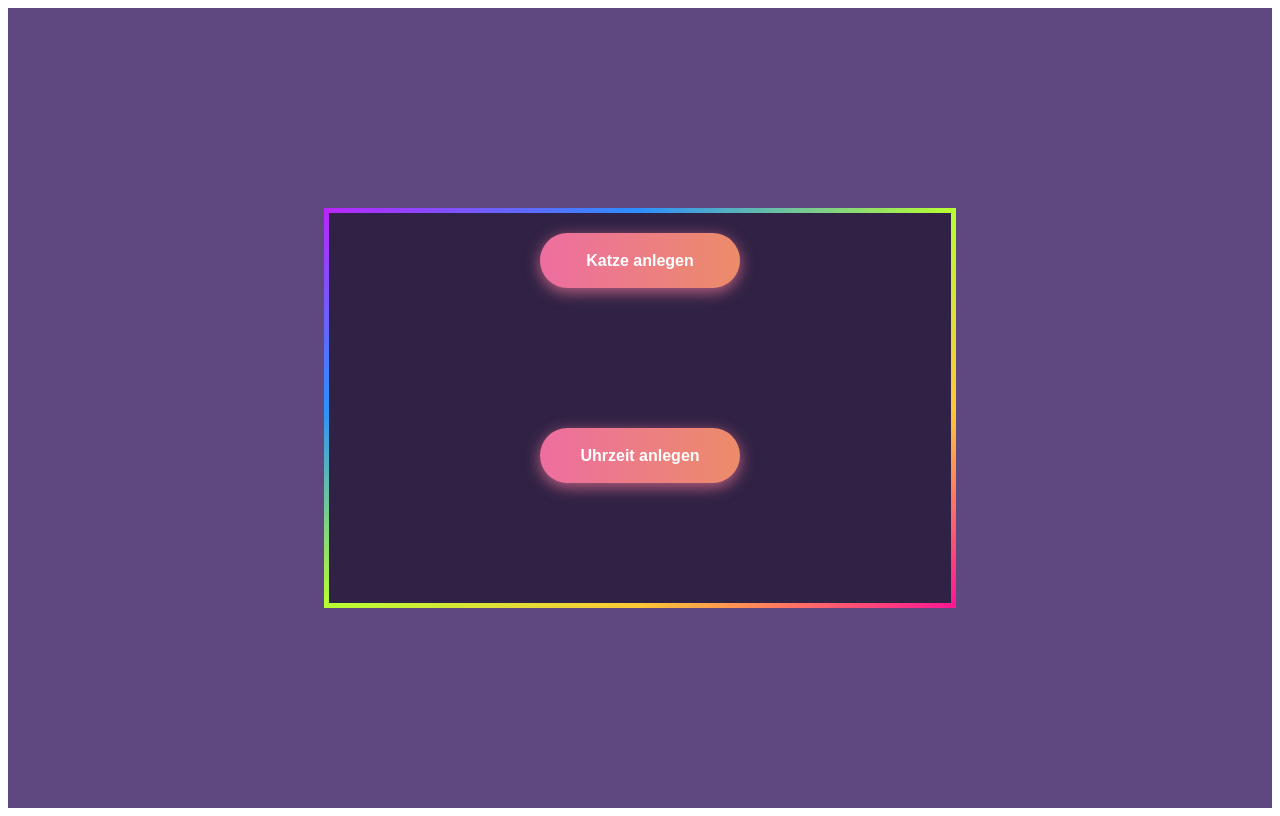
After one commit to farfallekitkat/futterspender, a PHP site: page /startseite.php in a window 1280 px wide. The commit adds this page. Run offline with PHP 8.4, Linux system fonts and the light colour scheme.

Commit message:
überarbeitung Code

```diff
--- /dev/null
+++ b/PhpAnsicht/startseite.css
@@ -0,0 +1,33 @@
+.container{
+    position: relative;
+    height: 100vh;
+    background-color: #5f4780;
+}
+
+.centered {
+    position: absolute;
+    margin:auto;
+    top: 50%;
+    height: 50%;
+    width: 50%;
+    left: 50%;
+    transform: translate(-50%,-50%);
+    background-color: #302244;
+    border: 5px solid transparent;
+    border-image: linear-gradient(to bottom right, #b827fc 0%, #2c90fc 25%, #b8fd33 50%, #fec837 75%, #fd1892 100%);
+    border-image-slice: 1;
+}
+
+.oben {
+    height: 50%;
+    text-align: center;
+}
+
+.unten {
+    display: flex;
+    justify-content: center;
+    text-align: center;
+    top: 50%;
+    height: 50%;
+
+}
--- /dev/null
+++ b/PhpAnsicht/startseite.php
@@ -0,0 +1,24 @@
+<!DOCTYPE html>
+<html lang="en">
+<head>
+    <meta charset="UTF-8">
+    <meta name="viewport" content="width=device-width, initial-scale=1.0">
+    <title>Document</title>
+    <link rel="stylesheet" type="text/css" href="startseite.css">
+    <link rel="stylesheet" type="text/css" href="test.css">
+
+</head>
+<body>
+    <div class = "container">
+        <div class ="centered">
+            <div class="oben">
+                <input type="button" class="btn-hover color-10" value ="Katze anlegen">
+            </div>
+            <div class="unten">
+                <input type="submit" class="btn-hover color-10" value ="Uhrzeit anlegen" onClick="document.location.href='katze.php'">
+
+            </div>
+        </div>
+    </div>
+</body>
+</html>
--- /dev/null
+++ b/PhpAnsicht/test.css
@@ -0,0 +1,86 @@
+* {
+    -webkit-box-sizing: border-box;
+    -moz-box-sizing: border-box;
+    box-sizing: border-box;
+}
+
+.buttons {
+    margin: 10%;
+    text-align: center;
+}
+
+.btn-hover {
+    width: 200px;
+    font-size: 16px;
+    font-weight: 600;
+    color: #fff;
+    cursor: pointer;
+    margin: 20px;
+    height: 55px;
+    text-align:center;
+    border: none;
+    background-size: 300% 100%;
+
+    border-radius: 50px;
+    moz-transition: all .4s ease-in-out;
+    -o-transition: all .4s ease-in-out;
+    -webkit-transition: all .4s ease-in-out;
+    transition: all .4s ease-in-out;
+}
+
+.btn-hover:hover {
+    background-position: 100% 0;
+    moz-transition: all .4s ease-in-out;
+    -o-transition: all .4s ease-in-out;
+    -webkit-transition: all .4s ease-in-out;
+    transition: all .4s ease-in-out;
+}
+
+.btn-hover:focus {
+    outline: none;
+}
+
+.btn-hover.color-1 {
+    background-image: linear-gradient(to right, #25aae1, #40e495, #30dd8a, #2bb673);
+    box-shadow: 0 4px 15px 0 rgba(49, 196, 190, 0.75);
+}
+.btn-hover.color-2 {
+    background-image: linear-gradient(to right, #f5ce62, #e43603, #fa7199, #e85a19);
+    box-shadow: 0 4px 15px 0 rgba(229, 66, 10, 0.75);
+}
+.btn-hover.color-3 {
+    background-image: linear-gradient(to right, #667eea, #764ba2, #6B8DD6, #8E37D7);
+    box-shadow: 0 4px 15px 0 rgba(116, 79, 168, 0.75);
+}
+.btn-hover.color-4 {
+    background-image: linear-gradient(to right, #fc6076, #ff9a44, #ef9d43, #e75516);
+    box-shadow: 0 4px 15px 0 rgba(252, 104, 110, 0.75);
+}
+.btn-hover.color-5 {
+    background-image: linear-gradient(to right, #0ba360, #3cba92, #30dd8a, #2bb673);
+    box-shadow: 0 4px 15px 0 rgba(23, 168, 108, 0.75);
+}
+.btn-hover.color-6 {
+    background-image: linear-gradient(to right, #009245, #FCEE21, #00A8C5, #D9E021);
+    box-shadow: 0 4px 15px 0 rgba(83, 176, 57, 0.75);
+}
+.btn-hover.color-7 {
+    background-image: linear-gradient(to right, #6253e1, #852D91, #A3A1FF, #F24645);
+    box-shadow: 0 4px 15px 0 rgba(126, 52, 161, 0.75);
+}
+.btn-hover.color-8 {
+    background-image: linear-gradient(to right, #29323c, #485563, #2b5876, #4e4376);
+    box-shadow: 0 4px 15px 0 rgba(45, 54, 65, 0.75);
+}
+.btn-hover.color-9 {
+    background-image: linear-gradient(to right, #25aae1, #4481eb, #04befe, #3f86ed);
+    box-shadow: 0 4px 15px 0 rgba(65, 132, 234, 0.75);
+}
+.btn-hover.color-10 {
+        background-image: linear-gradient(to right, #ed6ea0, #ec8c69, #f7186a , #FBB03B);
+    box-shadow: 0 4px 15px 0 rgba(236, 116, 149, 0.75);
+    padding: 10px 20px;
+}
+.btn-hover.color-11 {
+       background-image: linear-gradient(to right, #eb3941, #f15e64, #e14e53, #e2373f);  box-shadow: 0 5px 15px rgba(242, 97, 103, .4);
+}
```
Also changed, not shown: PhpAnsicht/katze.php (added, +11 -0 lines), PhpAnsicht/style.css (line endings or trailing spaces).
